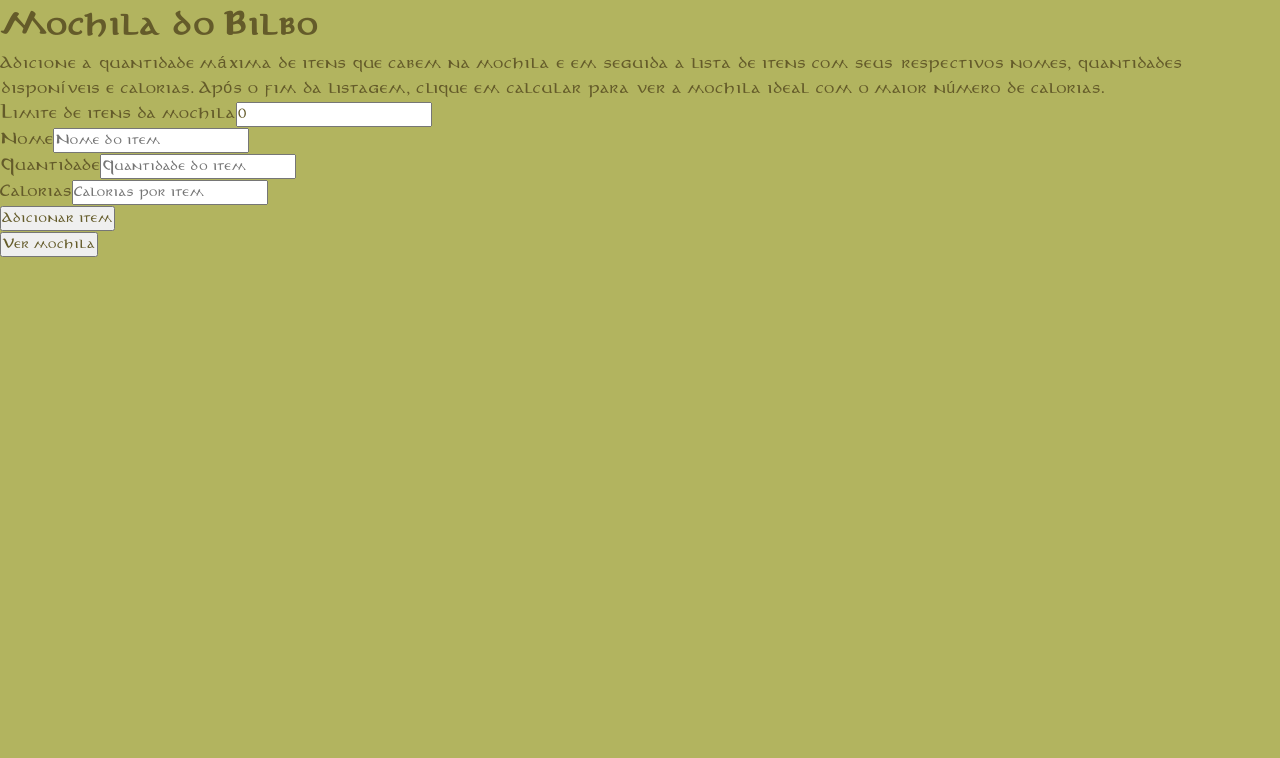
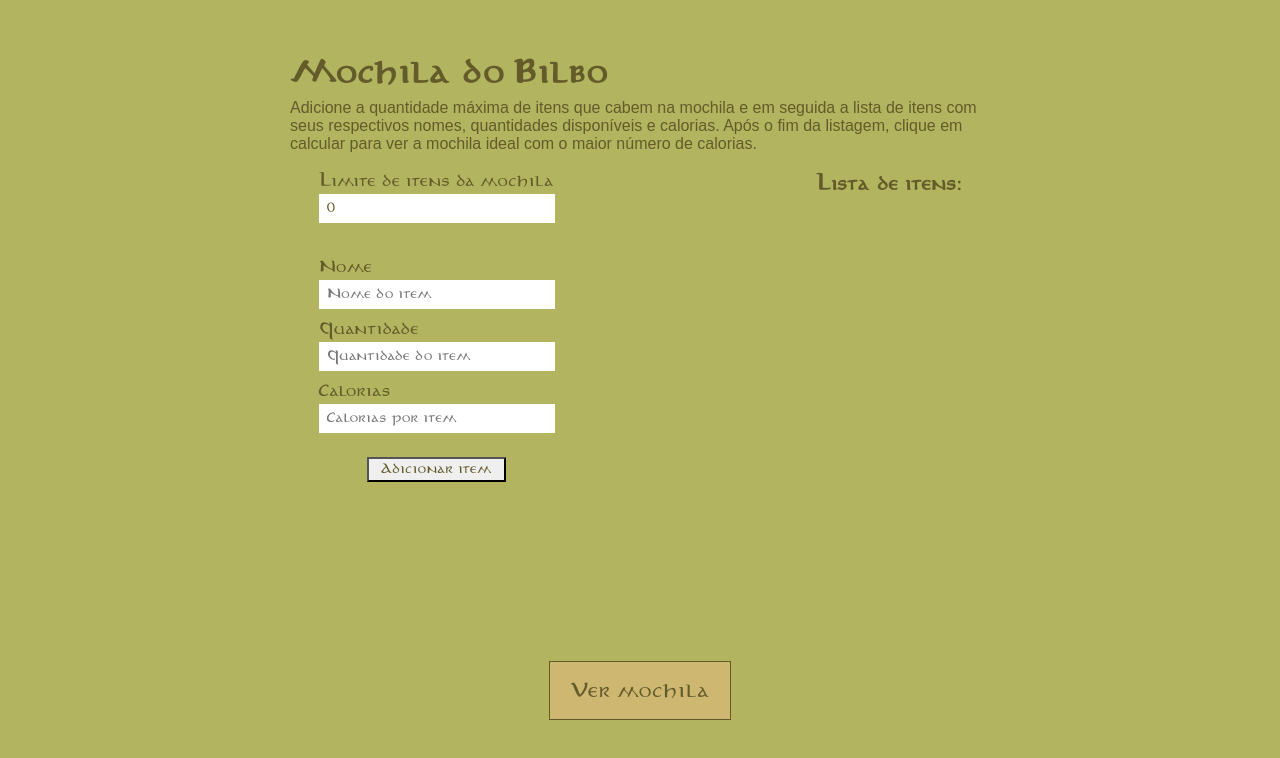
Before and after one commit to projeto-de-algoritmos/Greed_BilboBolseiro, a React (Create React App) app in the folder bilbo/: page /bag in a window 1280 px wide. Shown: the top 758 px of the page. Built offline with nearby package versions, Linux system fonts and the light colour scheme.

Commit message:
Finalizando estilos da pagina de mochila

```diff
--- a/bilbo/src/components/Form/index.js
+++ b/bilbo/src/components/Form/index.js
@@ -1,5 +1,6 @@
 import { useState } from 'react';
 import Input from '../Input';
+import './styles.css';
 
 export default function Form({ onSubmit }) {
   const [item, setItem] = useState({});
--- /dev/null
+++ b/bilbo/src/components/Form/styles.css
@@ -0,0 +1,19 @@
+form {
+  width: 100%;
+  margin-top: 2rem;
+  display: flex;
+  flex-direction: column;
+  gap: 0.5rem;
+  align-items: center;
+  justify-content: flex-start;
+}
+
+form input {
+  width: 100%;
+}
+
+form button {
+  padding: 0rem 0.75rem;
+  margin-top: 1rem;
+  border-radius: 0;
+}
--- a/bilbo/src/components/Input/index.js
+++ b/bilbo/src/components/Input/index.js
@@ -1,6 +1,8 @@
+import './styles.css';
+
 export default function Input({ type, label, input, placeholder, onChange }) {
   return(
-    <div>
+    <div className='input-container'>
       <label>{ label }</label>
       <input min='1' type={ type || 'text' } value={ input } placeholder={ placeholder } onChange={ (e) => onChange(e.target.value) } />
     </div>
--- /dev/null
+++ b/bilbo/src/components/Input/styles.css
@@ -0,0 +1,11 @@
+.input-container {
+  display: flex;
+  flex-direction: column;
+  width: 100%;
+}
+
+.input-container input {
+  padding: 0.25rem 0.5rem;
+  border: 0;
+  outline: none;
+}
--- a/bilbo/src/pages/Bag/index.js
+++ b/bilbo/src/pages/Bag/index.js
@@ -4,9 +4,9 @@
 import Form from '../../components/Form';
 import Input from '../../components/Input';
 import { knapsack } from '../../utils/knapsack';
+import bilbo from '../../assets/images/bilbobag.png';
 
-export default function Bag()
-{
+export default function Bag() {
   const [modalOpen, setModalOpen] = useState(false);
   const [itens, setItens] = useState([]);
   const [limit, setLimit] = useState(0);
@@ -20,37 +20,56 @@
     setModalOpen(true);
   };
 
-  return(
-    <div>
+  return (
+    <div className='page bag'>
+      <div className='description'>
         <h1>Mochila do Bilbo</h1>
         <p>Adicione a quantidade máxima de itens que cabem na mochila e em seguida a lista de itens com seus respectivos nomes, quantidades disponíveis e calorias.
           Após o fim da listagem, clique em calcular para ver a mochila ideal com o maior número de calorias.</p>
-      <Input type='number' label='Limite de itens da mochila' input={ limit } placeholder='Limite de itens' onChange={ (value) => setLimit(value) } />
-      <Form onSubmit={ (item) => setItens([...itens, item]) } />
-      <button onClick={() => handleSubmit() } >Ver mochila</button>
-      { itens.map( (item) => {
-        return(
-          <div>
-            <p>{ item.name }</p>
-            <p>{ item.amount }</p>
-            <p>{ item.calories }</p>
+      </div>
+      <div className='content-container'>
+        <div className='form-container'>
+          <Input type='number' label='Limite de itens da mochila' input={limit} placeholder='Limite de itens' onChange={(value) => setLimit(value)} />
+          <Form onSubmit={(item) => setItens([...itens, item])} />
+        </div>
+        <div className='itens-list'>
+          <h3>Lista de itens:</h3>
+          {itens.map((item) => {
+            return (
+              <div className='item-container'>
+                <p>Nome do item: {item.name}</p>
+                <p>Quantidade disponível: {item.amount}</p>
+                <p>Calorias por item: {item.calories}</p>
               </div>
             );
-      } ) }
+          })}
+        </div>
+      </div>
+      <footer>
+        <button onClick={() => handleSubmit()} >Ver mochila</button>
+      </footer>
       <Modal
         isOpen={modalOpen}
         onRequestClose={() => setModalOpen(false)}
         contentLabel="Example Modal"
       >
-        <p>{ calories }</p>
-        { bag.map( (item) => {
-        return(
+        <div className='bag-modal-content'>
           <div>
-            <p>{ item.name }</p>
-            <p>{ item.amount }</p>
+            <p>Sua mochila alcançou um total de {calories} calorias. Foram adicionados:</p>
+            <div className='itens-list'>
+              {bag.map((item) => {
+                return (
+                  <div>
+                    <p>Nome do item: {item.name}</p>
+                    <p>Quantidade adicionada: {item.amount}</p>
                   </div>
                 );
-      } ) }
+              })}
+            </div>
+            <button onClick={() => window.location.reload()}>Reorganizar mochila</button>
+          </div>
+          <img src={bilbo} />
+        </div>
       </Modal>
     </div>
   );
--- a/bilbo/src/pages/Bag/styles.css
+++ b/bilbo/src/pages/Bag/styles.css
@@ -0,0 +1,69 @@
+.page.bag {
+  width: 100%;
+  max-width: 1000px;
+  display: flex;
+  flex-direction: column;
+  align-items: center;
+  padding: 3rem;
+  gap: 1rem;
+}
+
+.page.bag .description p {
+  font-family: sans-serif;
+  font-size: 1rem;
+}
+
+.page.bag .description {
+  max-width: 700px;
+}
+
+.page.bag footer {
+  width: 100%;
+  display: flex;
+  align-items: center;
+  justify-content: center;
+  padding: 2rem;
+  margin-top: auto;
+}
+
+.page.bag footer button {
+  padding: 0.75rem 1.25rem;
+  font-size: 1.25rem;
+  background-color: var(--baige);
+  border: 1px solid var(--brown);
+}
+
+.page.bag .content-container {
+  width: 100%;
+  display: flex;
+  justify-content: space-around;
+}
+
+.page.bag .itens-list {
+  display: flex;
+  flex-direction: column;
+  gap: 1rem;
+}
+
+.page.bag .itens-list p {
+  font-family: sans-serif;
+  font-size: 1rem;
+}
+
+.bag-modal-content {
+  display: flex;
+  flex-direction: row;
+  align-items: center;
+  justify-content: center;
+  width: 100%;
+  padding-left: 2rem;
+}
+
+.bag-modal-content .itens-list {
+  margin: 2rem 0;
+}
+
+.bag-modal-content button {
+  padding: 0rem 0.75rem;
+  border-radius: 0;
+}
--- a/bilbo/src/pages/Home/index.js
+++ b/bilbo/src/pages/Home/index.js
@@ -23,15 +23,16 @@
         onRequestClose={() => setModalOpen(false)}
         contentLabel="Example Modal"
       >
-        <div>
+        <div className='home-modal'>
           <p>Thorin e Companhia para o Ladrão Bilbo, saudações!
+            <br />
             Pela sua hospitalidade, nossos mais sinceros agradecimentos,
             e pela sua oferta de ajuda profissional, nossa agradecida aceitação.
             Julgando desnecessário perturbar seu precioso repouso,
             partimos na frente para fazer os preparativos necessários,
             e estaremos no aguardo de sua respeitável pessoa na Estalagem Dragão Verde,
             em Beirágua, às onze horas da manhã em ponto. Contamos com sua pontualidade.
-            Respeitosamente, Thorin & Cia </p>
+            <br /> Respeitosamente, Thorin & Cia </p>
           <Link to='/bag'>Preparar mochila</Link>
         </div>
         <img src={bilbo} />
--- a/bilbo/src/pages/Home/styles.css
+++ b/bilbo/src/pages/Home/styles.css
@@ -49,7 +49,7 @@
   margin: auto;
 }
 
-.ReactModal__Content div {
+.ReactModal__Content .home-modal {
   display: flex;
   flex-direction: column;
   gap: 1rem;
```
Lines whose indentation alone changed are shown as unchanged.
